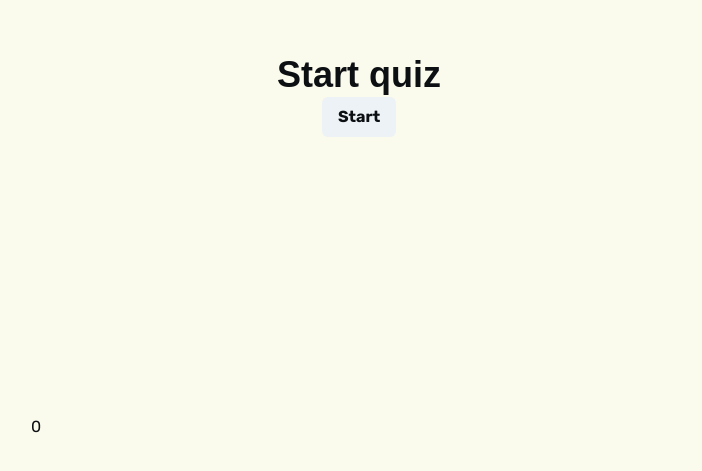
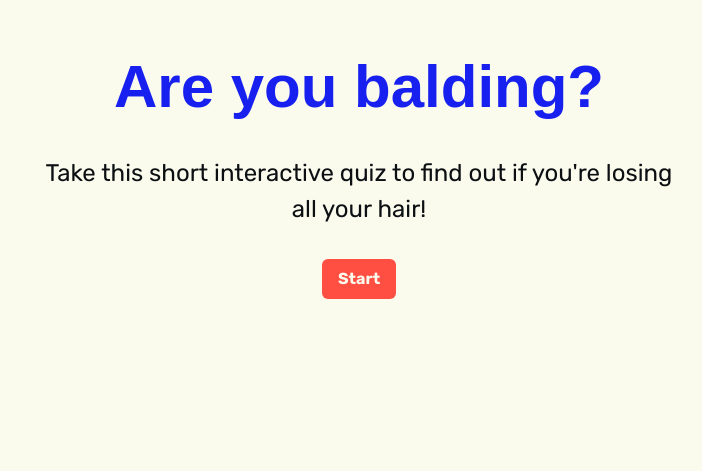
Before and after one commit to mitul-s/areyoubalding.com, a Next.js app: page / in a window 1280 px wide. Shown: the part 225-696 px from the top of the page, without its empty margins (281-983 px from the left). Built offline with nearby package versions, Linux system fonts and the light colour scheme; a small style sheet from the web is missing.

Commit message:
home page clean up

```diff
--- a/lib/quiz.js
+++ b/lib/quiz.js
@@ -17,6 +17,12 @@ function useProvideQuiz() {
       const [currentQuestion, setCurrentQuestion] = useState(0);
       const [end, setEnd] = useState(false);
       const [score, setScore] = useState(0);
+
+      const resetQuiz = () => {
+          setCurrentQuestion(0);
+          setEnd(false);
+          setScore(0);
+      }
 
       const handleClick = (newScore) => {
         if (newScore === 9000) {
@@ -40,5 +46,6 @@ function useProvideQuiz() {
         setCurrentQuestion,
         score,
         setScore,
+        resetQuiz,
     }
 }
--- a/pages/index.js
+++ b/pages/index.js
@@ -11,7 +11,7 @@ import questions from "@/lib/data";
 export default function Home() {
 
   const router = useRouter();
-  const { handleClick, end, score, currentQuestion } = useQuiz();
+  const {  end } = useQuiz();
 
 
   if(end) {
@@ -20,15 +20,15 @@ export default function Home() {
 
   return (
     <Shell>
-        <Center flexDirection="column" h="80vh">
-        <Heading>
-          Start quiz
-        </Heading>
+      <Center flexDirection="column" h="100vh">
+        <Stack spacing={8} textAlign="center" mb={8}>
+          <Heading fontSize="6xl" color="royal">Are you balding?</Heading>
+          <Text fontSize="2xl">Take this short interactive quiz to find out if you're losing all your hair!</Text>
+        </Stack>
         <NextLink href="/quiz">
-          <Button>Start</Button>
+          <Button color="cream" bg="cherry">Start</Button>
         </NextLink>
-        </Center>
-      {score}
+      </Center>
     </Shell>
   );
 }
--- a/pages/results.js
+++ b/pages/results.js
@@ -10,12 +10,12 @@ import { useRouter } from "next/router";
 
 
 const ResultsContainer = ({ children }) => {
-    const { setEnd, setCurrentQuestion, setScore } = useQuiz();
+    const { resetQuiz } = useQuiz();
   return (<Shell>
-    <Center h="100vh" direction="column">
+    <Center h="100vh">
       {children}
       <NextLink href="/">
-        <Button onClick={() => {setCurrentQuestion(0); setScore(0); setEnd(false)}}>Return to start</Button>
+        <Button onClick={() => resetQuiz()}>Return to start</Button>
       </NextLink>
     </Center>
   </Shell>)
```
